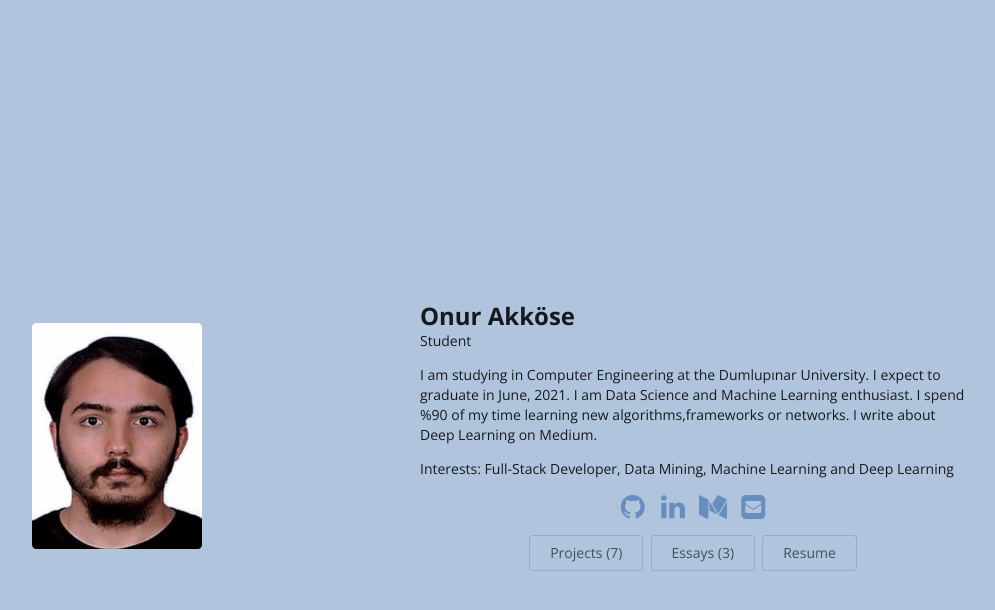
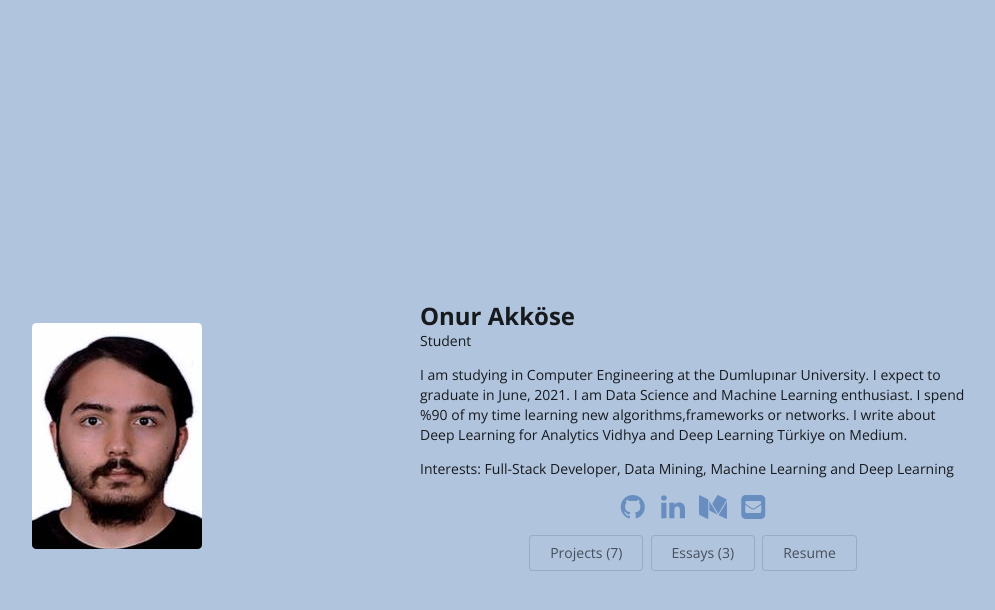
Before and after one commit to OnurAkkose/OnurAkkose.github.io, a Jekyll site: the page built from index.html, in a window 1280 px wide. Shown: the top 610 px of the page, without its empty margins (234-1229 px from the left). Built offline with Jekyll 4.4.1, drawn with Linux system fonts in a browser that asks for light colours.

Commit message:
Update bio.json

```diff
--- a/_data/bio.json
+++ b/_data/bio.json
@@ -6,7 +6,7 @@
     "email": "onur251akkose@gmail.com",
     "phone": "",
     "website": "https://onurakkose.github.io",
-    "summary": "I am studying in Computer Engineering at the Dumlupınar University. I expect to graduate in June, 2021. I am Data Science and Machine Learning enthusiast. I spend %90 of my time learning new algorithms,frameworks or networks. I write about Deep Learning on Medium.",
+    "summary": "I am studying in Computer Engineering at the Dumlupınar University. I expect to graduate in June, 2021. I am Data Science and Machine Learning enthusiast. I spend %90 of my time learning new algorithms,frameworks or networks. I write about Deep Learning for Analytics Vidhya and Deep Learning Türkiye on Medium.",
 
     "profiles": [
       {
```
